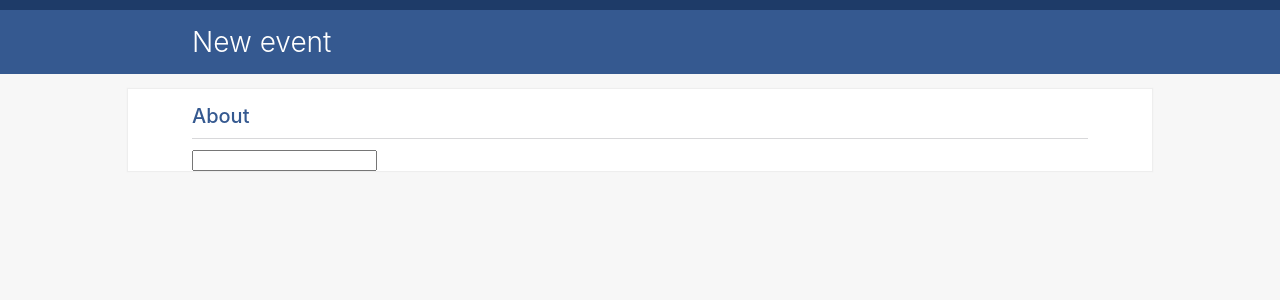
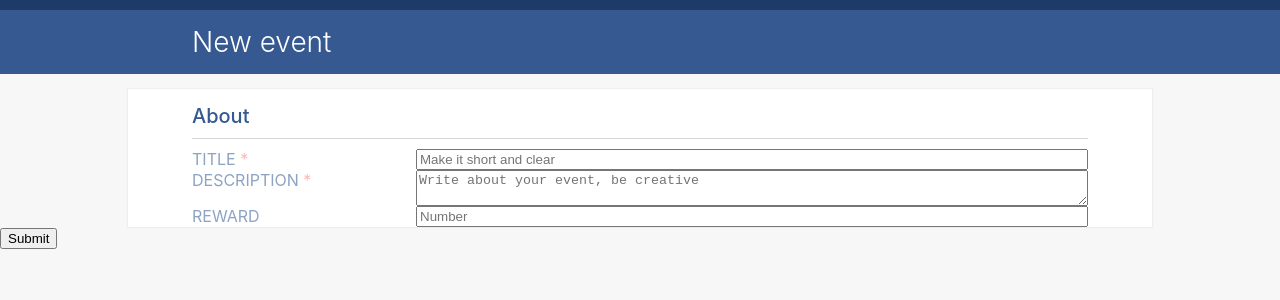
Before and after one commit to sylvestertarnowski/hotree-task, a React (Create React App) app: page / in a window 1280 px wide. Shown: the top 300 px of the page. Built offline with nearby package versions, Linux system fonts and the light colour scheme.

Commit message:
Label component: conditional rendering for different look when mandatory or not. Various input components, intended to be reusable.

```diff
--- /dev/null
+++ b/src/components/InputText.tsx
@@ -0,0 +1,37 @@
+import React, { useState } from 'react';
+
+type P = {
+    name: string;
+    required: boolean;
+    placeholder: string;
+    type: string;
+}
+
+const InputText: React.FC<P> = (props) => {
+    const [value, setValue] = useState("");
+
+    const { name, required, placeholder, type } = props;
+    if(required) {
+        return (
+            <input
+                name={name}
+                required
+                placeholder={placeholder}
+                type={type}
+                value={value}
+                onChange={e => setValue(e.target.value)}
+            />
+        )
+    }
+    return (
+        <input
+            name={name}
+            placeholder={placeholder}
+            type={type}
+            value={value}
+            onChange={e => setValue(e.target.value)}
+        />
+    )
+}
+
+export default InputText;
--- /dev/null
+++ b/src/components/InputTextArea.tsx
@@ -0,0 +1,34 @@
+import React, { useState } from 'react';
+
+type P = {
+    name: string;
+    required: boolean;
+    placeholder: string;
+}
+
+const InputTextArea: React.FC<P> = (props) => {
+    const [value, setValue] = useState("");
+
+    const { name, required, placeholder } = props;
+    if(required) {
+        return (
+            <textarea
+                name={name}
+                required
+                placeholder={placeholder}
+                value={value}
+                onChange={e => setValue(e.target.value)}
+            />
+        )
+    }
+    return (
+        <textarea
+            name={name}
+            placeholder={placeholder}
+            value={value}
+            onChange={e => setValue(e.target.value)}
+        />
+    )
+}
+
+export default InputTextArea;
--- /dev/null
+++ b/src/components/Label.tsx
@@ -0,0 +1,27 @@
+import React from 'react';
+import '../css/Label.css';
+
+type P = {
+    text: string;
+    mandatory: boolean;
+    name: string;
+}
+
+const Label: React.FC<P> = (props) => {
+    const { text, mandatory, name } = props;
+
+    if (mandatory) {
+        return (
+            <label className="input-label" htmlFor={name}>
+                {text} <span id="red">*</span>
+            </label>
+        )
+    }
+    return (
+        <label className="input-label" htmlFor={name}>
+            {text}
+        </label>
+    )
+}
+
+export default Label;
--- a/src/components/Main.tsx
+++ b/src/components/Main.tsx
@@ -1,5 +1,8 @@
 import React from 'react';
 import Section from './layout/Section';
+import Label from './Label';
+import InputText from './InputText';
+import InputTextArea from './InputTextArea';
 
 type State = {
     title: string;
@@ -37,17 +40,49 @@ class Main extends React.Component<P, State> {
         } as Pick<State, keyof State>)
     }
 
+    handleSubmit = (e: any) => {
+        e.preventDefault();
+        const { title, description } = e.target;
+        // this.setState({
+
+        // })
+        console.log({
+            title: title.value,
+            description: description.value
+        })
+    }
+
     render() {
         return (
             <div className="main">
-                <form>
+                <form id="event-form" onSubmit={this.handleSubmit}>
                     <Section title="About">
-                        <input type="text" name="title" value={this.state.title} onChange={this.handleChange} />
+                        <Label text="title" mandatory={true} name="title"/>
+                        <InputText
+                            name="title"
+                            required={true}
+                            placeholder="Make it short and clear"
+                            type="text"
+                        />
+                        <Label text="description" mandatory={true} name="description"/>
+                        <InputTextArea
+                            name="description"
+                            required={true}
+                            placeholder="Write about your event, be creative"
+                        />
+                        <Label text="reward" mandatory={false} name="reward" />
+                        <InputText
+                            name="reward"
+                            required={false}
+                            placeholder="Number"
+                            type="number"
+                        />
                     </Section>
                     {/* <Section />
                     <Section />
                     <Section />
                     <Button /> */}
+                    <button>Submit</button>
                 </form>
             </div>
         )
--- a/src/components/layout/Section.tsx
+++ b/src/components/layout/Section.tsx
@@ -9,7 +9,7 @@ const Section: React.FC<SectionProps> = ({ title, children }) => {
     return (
         <div className="section">
             <div className="section-title">{title}</div>
-            <div className="section-item">{children}</div>
+            <div className="section-items">{children}</div>
         </div>
     )
 }
--- /dev/null
+++ b/src/css/Label.css
@@ -0,0 +1,8 @@
+.input-label {
+    text-transform: uppercase;
+    color: rgb(141, 163, 195);
+}
+
+#red {
+    color: rgb(255, 184, 184);
+}
--- a/src/css/Section.css
+++ b/src/css/Section.css
@@ -15,9 +15,9 @@
     padding-bottom: 10px;
     padding-top: 15px;
     border-bottom: 1px solid rgb(216, 216, 218);
-
 }
 
-.section-item {
-
+.section-items {
+    display: grid;
+    grid-template-columns: 1fr 3fr;
 }
```
